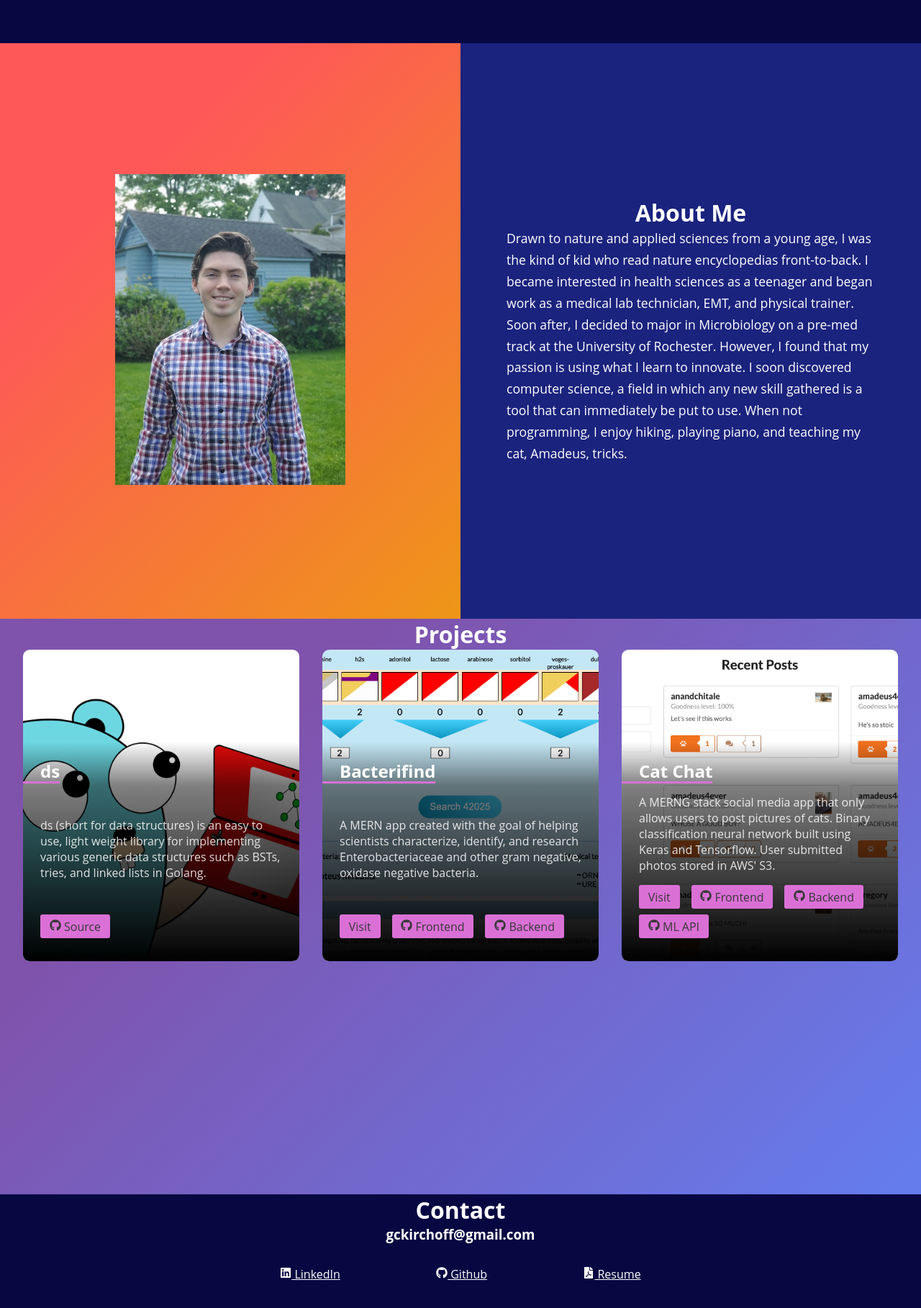
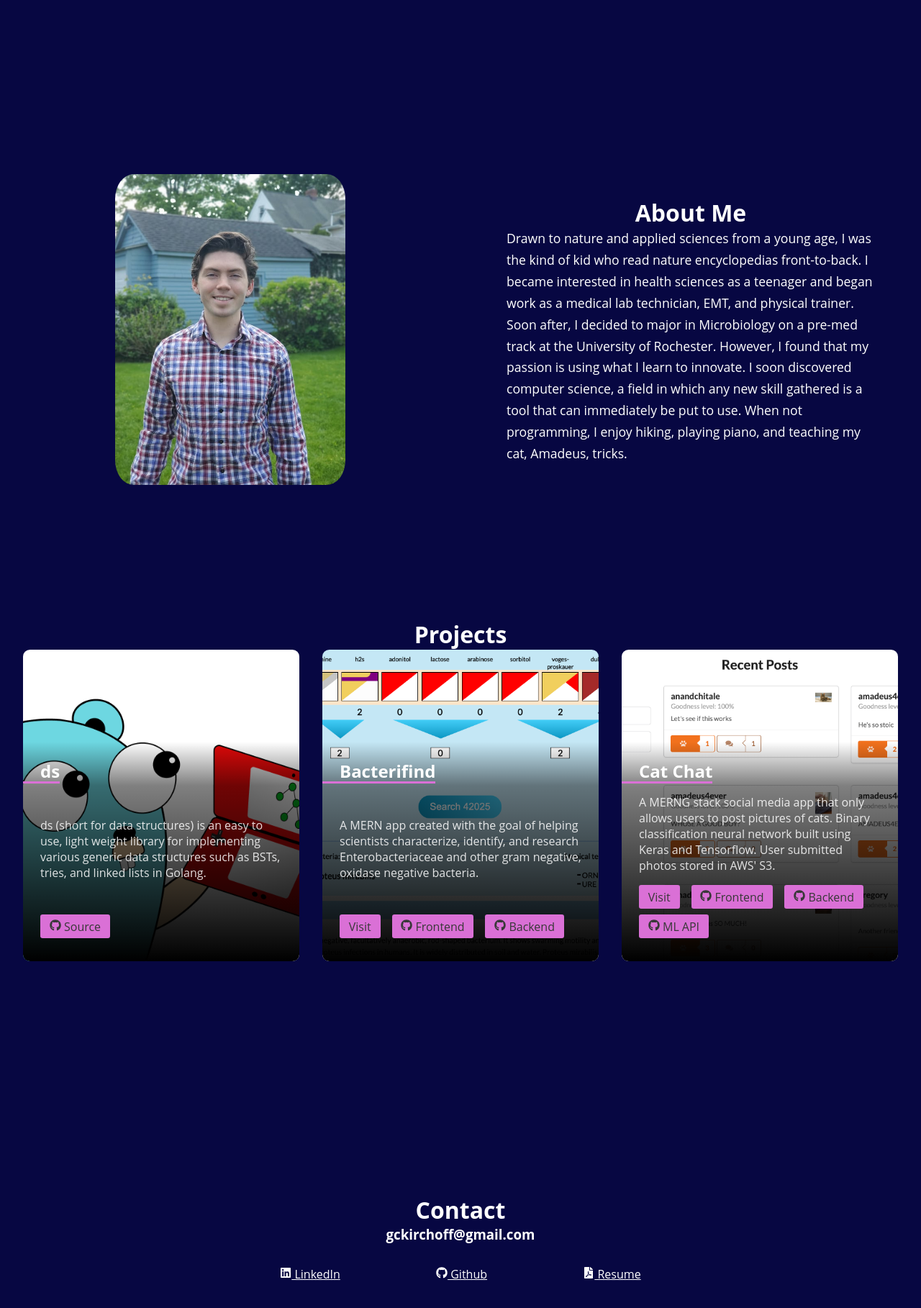
Before and after one commit to gckirchoff/personal-site, a React (Create React App) app: page /about in a window 1280 px wide. Shown: the part 740-2558 px from the top of the page at 72% size. Built offline with nearby package versions, Linux system fonts and the light colour scheme.

Commit message:
Removed some background colors to make color scheme  more uniform and less striking

```diff
--- a/src/pages/MainPage/MainPage.scss
+++ b/src/pages/MainPage/MainPage.scss
@@ -79,14 +79,14 @@ li {
 }
 
 .about-me-section {
-  background-color: #1a237e;
+  // background-color: #1a237e;
   min-height: 100vh;
   display: flex;
   align-items: stretch;
 
   .image-stuff {
-    background-color: #ee9617;
-    background-image: linear-gradient(315deg, #ee9617 0%, #fe5858 74%);
+    // background-color: #ee9617;
+    // background-image: linear-gradient(315deg, #ee9617 0%, #fe5858 74%);
     width: 50%;
     display: flex;
     justify-content: center;
@@ -97,6 +97,7 @@ li {
 
       .formal-portrait {
         width: 100%;
+        border-radius: 8%;
       }
     }
   }
@@ -138,8 +139,8 @@ li {
 
 .projects-section {
   min-height: 100vh;
-  background-color: #7f53ac;
-  background-image: linear-gradient(315deg, #647dee 0%, #7f53ac 74%);
+  // background-color: #7f53ac;
+  // background-image: linear-gradient(315deg, #647dee 0%, #7f53ac 74%);
   display: flex;
   flex-direction: column;
   align-items: center;
```
